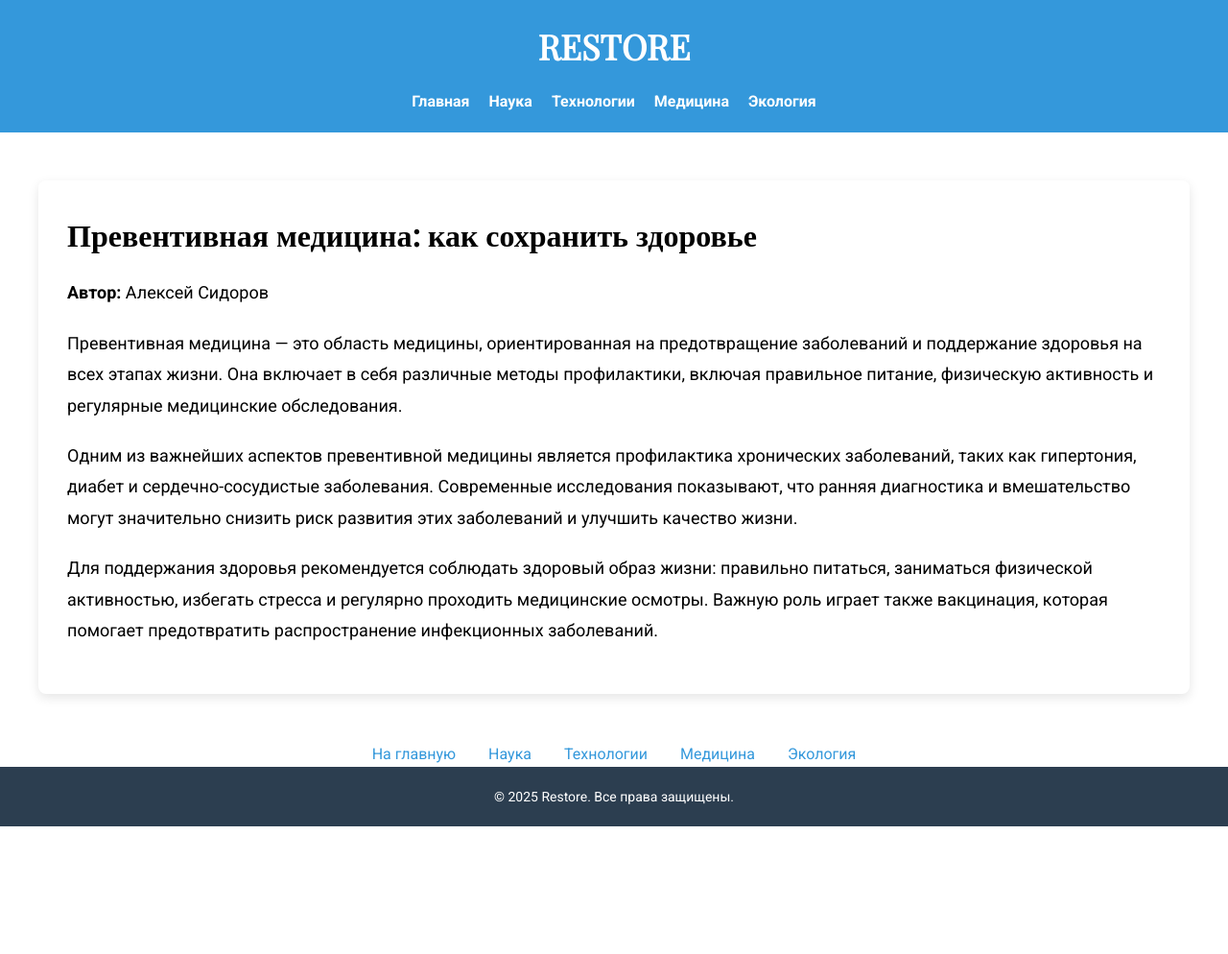
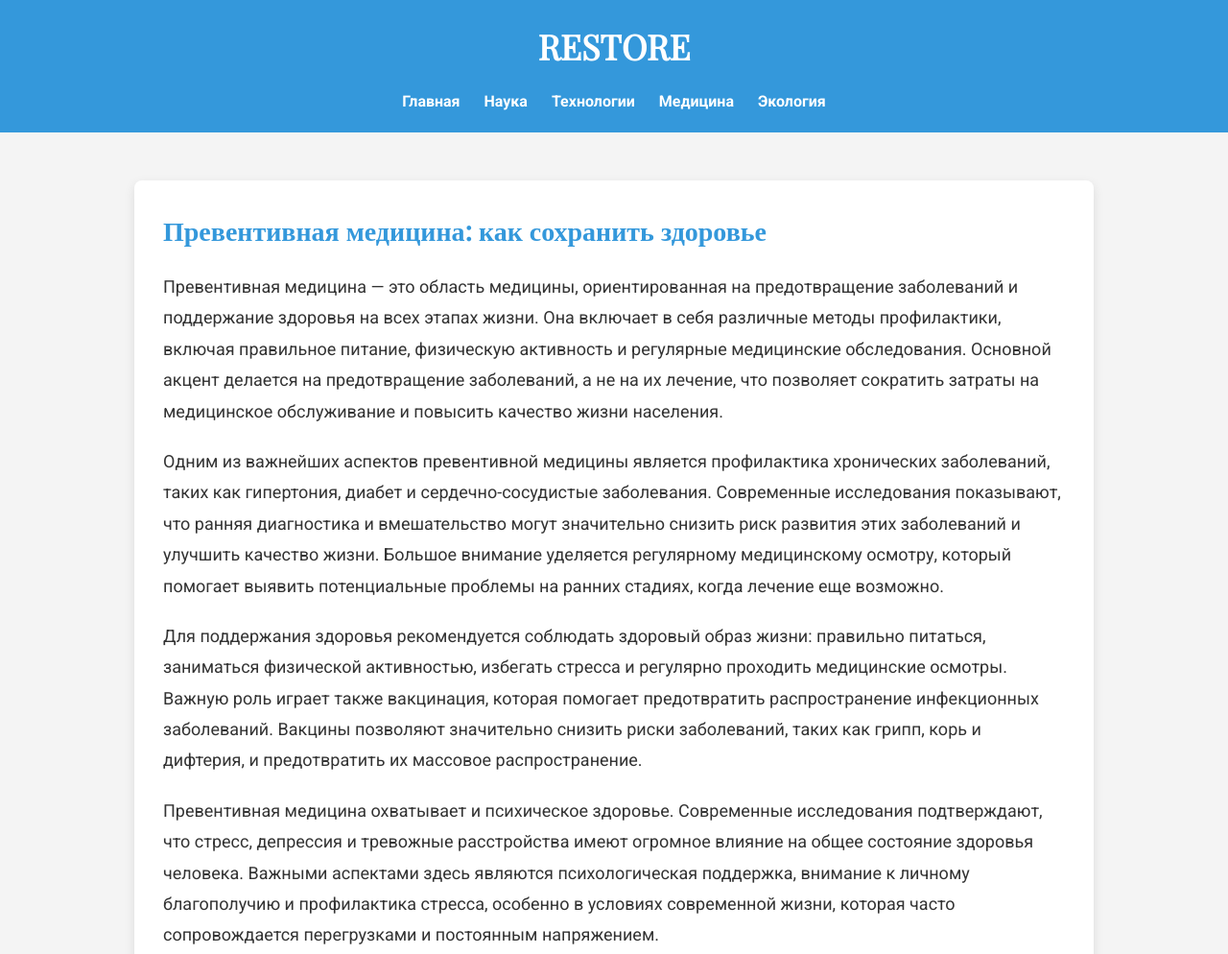
Before and after one commit to webdesign228/website, a plain HTML site: page medicine-prevention.html in a window 1280 px wide. Shown: the top 994 px of the page at 96% size. Before the commit the page ends 861 px from the top, so only its background shows below. Drawn offline with nearby package versions, Linux system fonts and the light colour scheme.

Commit message:
Update medicine-prevention.html

```diff
--- a/medicine-prevention.html
+++ b/medicine-prevention.html
@@ -15,14 +15,14 @@
 
     body {
       font-family: 'Roboto', sans-serif;
-      background-color: #ffffff; /* White background */
-      color: #000000; /* Black text */
+      background-color: #f4f4f4; /* Light background color */
+      color: #333; /* Dark text for readability */
       line-height: 1.6;
     }
 
     /* Header Styles */
     header {
-      background-color: #3498db; /* Blue background for header */
+      background-color: #3498db; /* Blue header */
       padding: 20px;
       text-align: center;
       color: white;
@@ -43,7 +43,7 @@
       list-style: none;
       display: flex;
       justify-content: center;
-      gap: 20px;
+      gap: 25px;
     }
 
     header nav ul li {
@@ -64,7 +64,7 @@
 
     /* Article Content */
     .article-container {
-      max-width: 1200px;
+      max-width: 1000px;
       margin: 50px auto;
       padding: 30px;
       background-color: white;
@@ -74,7 +74,8 @@
 
     .article-container h1 {
       font-family: 'Playfair Display', serif;
-      font-size: 32px;
+      font-size: 28px;
+      color: #3498db;
       margin-bottom: 20px;
     }
 
@@ -82,6 +83,32 @@
       font-size: 18px;
       margin-bottom: 20px;
       line-height: 1.8;
+    }
+
+    .article-container strong {
+      font-weight: 700;
+    }
+
+    /* Navigation Links */
+    .navigation-links {
+      margin-top: 30px;
+      text-align: center;
+    }
+
+    .navigation-links a {
+      text-decoration: none;
+      color: #3498db;
+      font-size: 16px;
+      margin: 0 15px;
+      padding: 8px 15px;
+      border: 2px solid #3498db;
+      border-radius: 5px;
+      transition: all 0.3s ease;
+    }
+
+    .navigation-links a:hover {
+      background-color: #3498db;
+      color: white;
     }
 
     /* Footer Styles */
@@ -94,23 +121,6 @@
 
     footer p {
       font-size: 14px;
-    }
-
-    /* Navigation Links */
-    .navigation-links {
-      margin-top: 20px;
-      text-align: center;
-    }
-
-    .navigation-links a {
-      text-decoration: none;
-      color: #3498db;
-      font-size: 16px;
-      margin: 0 15px;
-    }
-
-    .navigation-links a:hover {
-      color: #f39c12;
     }
 
     /* Responsive Design */
@@ -149,10 +159,11 @@
   <!-- Article Content -->
   <section class="article-container">
     <h1>Превентивная медицина: как сохранить здоровье</h1>
-    <p><strong>Автор:</strong> Алексей Сидоров</p>
-    <p>Превентивная медицина — это область медицины, ориентированная на предотвращение заболеваний и поддержание здоровья на всех этапах жизни. Она включает в себя различные методы профилактики, включая правильное питание, физическую активность и регулярные медицинские обследования.</p>
-    <p>Одним из важнейших аспектов превентивной медицины является профилактика хронических заболеваний, таких как гипертония, диабет и сердечно-сосудистые заболевания. Современные исследования показывают, что ранняя диагностика и вмешательство могут значительно снизить риск развития этих заболеваний и улучшить качество жизни.</p>
-    <p>Для поддержания здоровья рекомендуется соблюдать здоровый образ жизни: правильно питаться, заниматься физической активностью, избегать стресса и регулярно проходить медицинские осмотры. Важную роль играет также вакцинация, которая помогает предотвратить распространение инфекционных заболеваний.</p>
+    <p>Превентивная медицина — это область медицины, ориентированная на предотвращение заболеваний и поддержание здоровья на всех этапах жизни. Она включает в себя различные методы профилактики, включая правильное питание, физическую активность и регулярные медицинские обследования. Основной акцент делается на предотвращение заболеваний, а не на их лечение, что позволяет сократить затраты на медицинское обслуживание и повысить качество жизни населения.</p>
+    <p>Одним из важнейших аспектов превентивной медицины является профилактика хронических заболеваний, таких как гипертония, диабет и сердечно-сосудистые заболевания. Современные исследования показывают, что ранняя диагностика и вмешательство могут значительно снизить риск развития этих заболеваний и улучшить качество жизни. Большое внимание уделяется регулярному медицинскому осмотру, который помогает выявить потенциальные проблемы на ранних стадиях, когда лечение еще возможно.</p>
+    <p>Для поддержания здоровья рекомендуется соблюдать здоровый образ жизни: правильно питаться, заниматься физической активностью, избегать стресса и регулярно проходить медицинские осмотры. Важную роль играет также вакцинация, которая помогает предотвратить распространение инфекционных заболеваний. Вакцины позволяют значительно снизить риски заболеваний, таких как грипп, корь и дифтерия, и предотвратить их массовое распространение.</p>
+    <p>Превентивная медицина охватывает и психическое здоровье. Современные исследования подтверждают, что стресс, депрессия и тревожные расстройства имеют огромное влияние на общее состояние здоровья человека. Важными аспектами здесь являются психологическая поддержка, внимание к личному благополучию и профилактика стресса, особенно в условиях современной жизни, которая часто сопровождается перегрузками и постоянным напряжением.</p>
+    <p>Таким образом, превентивная медицина помогает сохранить здоровье на всех этапах жизни. Это ключевая составляющая здравоохранения, которая позволяет людям не только предотвращать заболевания, но и вести здоровый образ жизни. Внедрение превентивной медицины в систему здравоохранения является важным шагом на пути к улучшению здоровья нации в целом.</p>
   </section>
 
   <!-- Navigation Links to Category Pages -->
```
